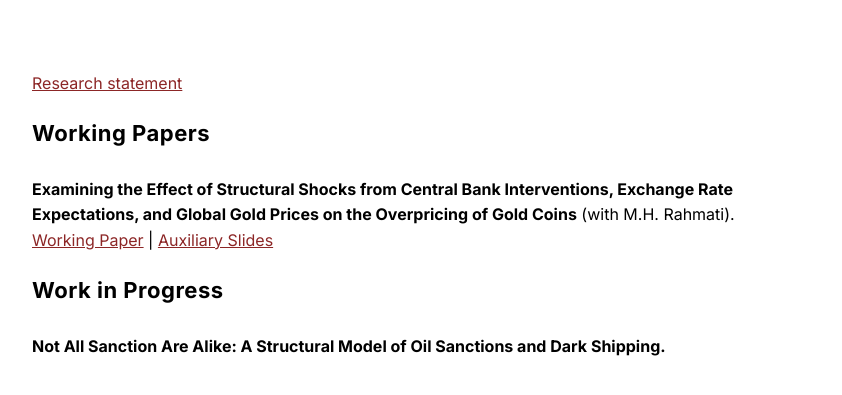
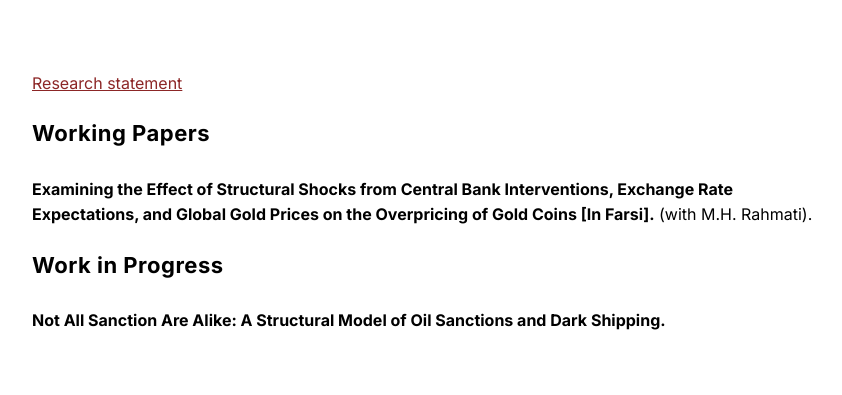
Before and after one commit to matinanna/matinanna.github.io, a plain HTML site: page research.html in a window 1280 px wide. Shown: the part 151-546 px from the top of the page, without its empty margins (108-950 px from the left). Drawn offline with Linux system fonts and the light colour scheme.

Commit message:
removed the links to the gold coin paper

```diff
--- a/research.html
+++ b/research.html
@@ -28,8 +28,8 @@
                 <h1>Working Papers</h1>
 
                 <p><strong>Examining the Effect of Structural Shocks from Central Bank Interventions, Exchange Rate Expectations,
-				and Global Gold Prices on the Overpricing of Gold Coins</strong> (with M.H. Rahmati).<br>
-                <a href="gold_coin_paper.pdf">Working Paper</a> | <a href="gold_coin_slides.pdf">Auxiliary Slides</a></p>
+				and Global Gold Prices on the Overpricing of Gold Coins [In Farsi].</strong> (with M.H. Rahmati).<br>
+                <!-- <a href="gold_coin_paper.pdf">Working Paper</a> | <a href="gold_coin_slides.pdf">Auxiliary Slides</a></p> -->
 
                 <h1>Work in Progress</h1>
 
```
